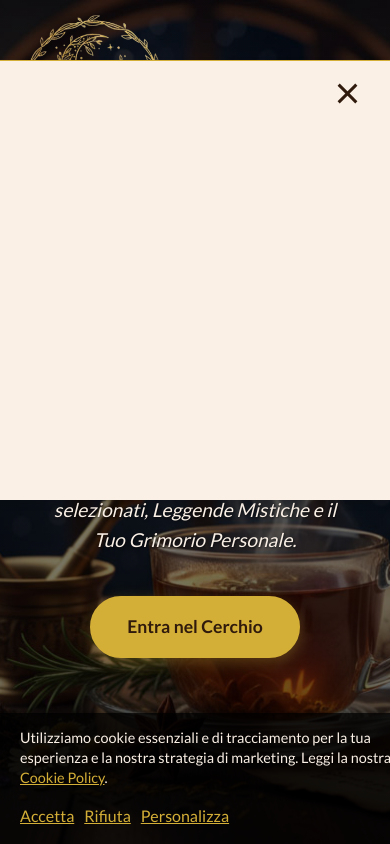
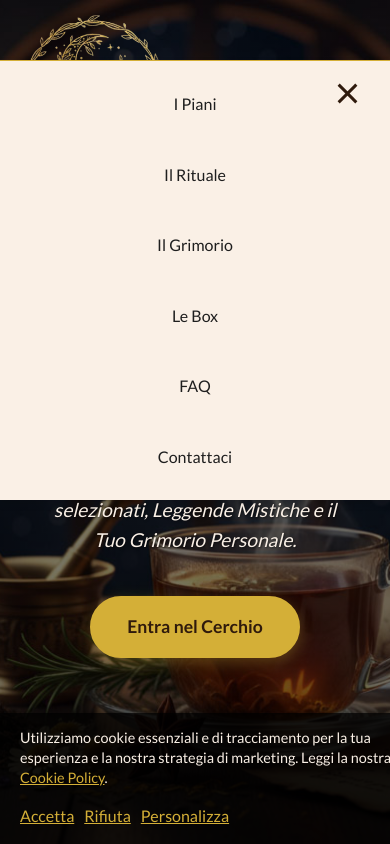
Before and after one commit to mdesinno/Tisanae, a plain HTML site: page index.html in a window 390 px wide. Both pictures are taken after a click on the button 347 px from the left and 93 px from the top of the page. Shown: the top 844 px of the page. Drawn offline with nearby package versions, Linux system fonts and the light colour scheme.

Commit message:
css responsiveness fix

```diff
--- a/style.css
+++ b/style.css
@@ -1421,6 +1421,15 @@ label.slider.round:before {
         font-size: 1.1rem;
     }
 
+    #main-header .container{
+        padding: 0 0;
+    }
+
+    #main-header.scrolled .header-logo {
+    height: 40px; /* Riduci leggermente il logo quando si scorre */
+}
+
+
     /* 1. Mostra il pulsante Hamburger */
     .menu-toggle {
         display: block;
@@ -1451,6 +1460,7 @@ label.slider.round:before {
         padding: 10px 20px;
         width: 100%;
         text-align: center;
+        color: var(--colore-nero-testo);
     }
 
     /* Dai più risalto alla CTA Abbonati nel menu mobile */
@@ -1488,6 +1498,7 @@ label.slider.round:before {
         flex-direction: column;
         gap: 30px;
         align-items: center;
+        margin: 0 20px;
     }
     .piano-card {
         width: 90%;
@@ -1505,6 +1516,11 @@ label.slider.round:before {
     }
     .regalo-option-wrapper {
         flex-basis: 100%;
+    }
+
+    .container {
+        margin-left: 20px;
+        margin-right: 20px;
     }
 
         .story-grid {
```
